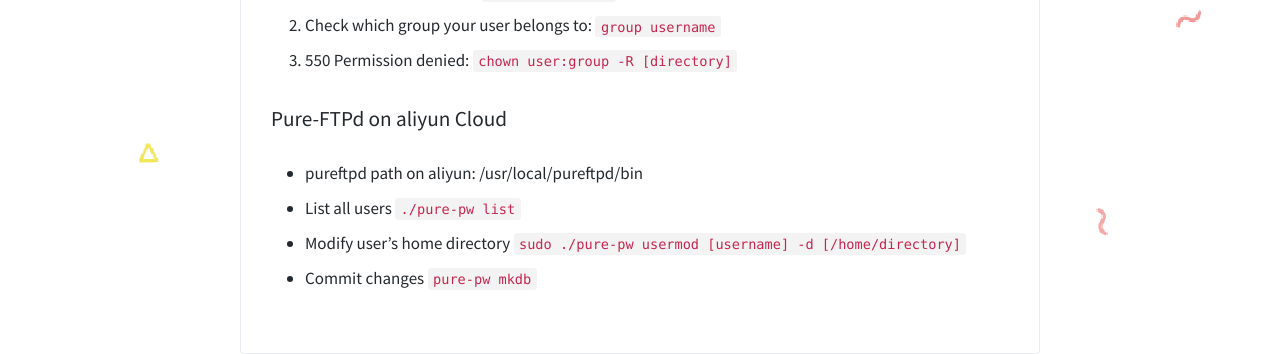
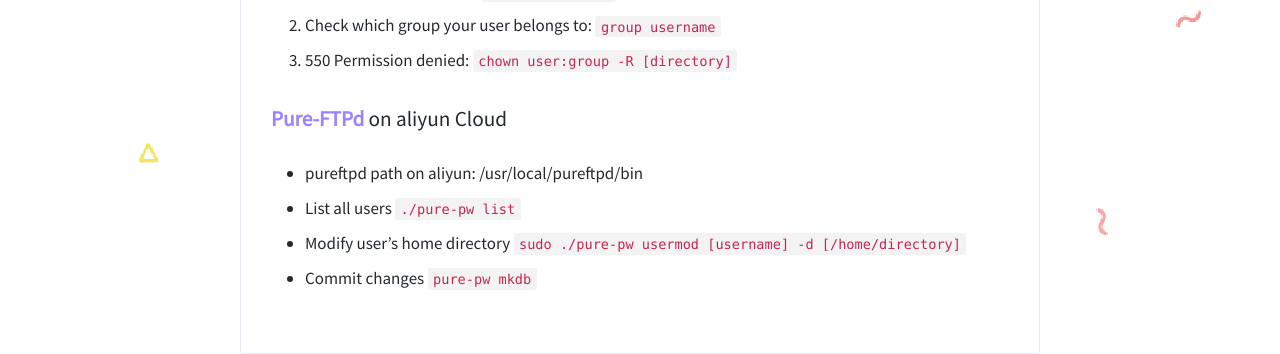
Before and after one commit to sally4388you/sally4388you.github.io, a Jekyll site: the page built from _posts/2018-06-04-qCloud-ftp.md, in a window 1280 px wide. Shown: the part 1162-1516 px from the top of the page. Built offline with Jekyll 4.4.1, drawn with Linux system fonts in a browser that asks for light colours; part of the change alters nothing that is shown.

Commit message:
mistake changes

```diff
--- a/_posts/2018-06-04-qCloud-ftp.md
+++ b/_posts/2018-06-04-qCloud-ftp.md
@@ -30,7 +30,7 @@ passwd your_password
 2. Check which group your user belongs to: `group username`
 3. 550 Permission denied: `chown user:group -R [directory]`
 
-### Pure-FTPd on aliyun Cloud
+### [Pure-FTPd](https://wiki.archlinux.org/index.php/Pure-FTPd) on aliyun Cloud
 * pureftpd path on aliyun: /usr/local/pureftpd/bin
 * List all users `./pure-pw list`
 * Modify user's home directory `sudo ./pure-pw usermod [username] -d [/home/directory]`
```
